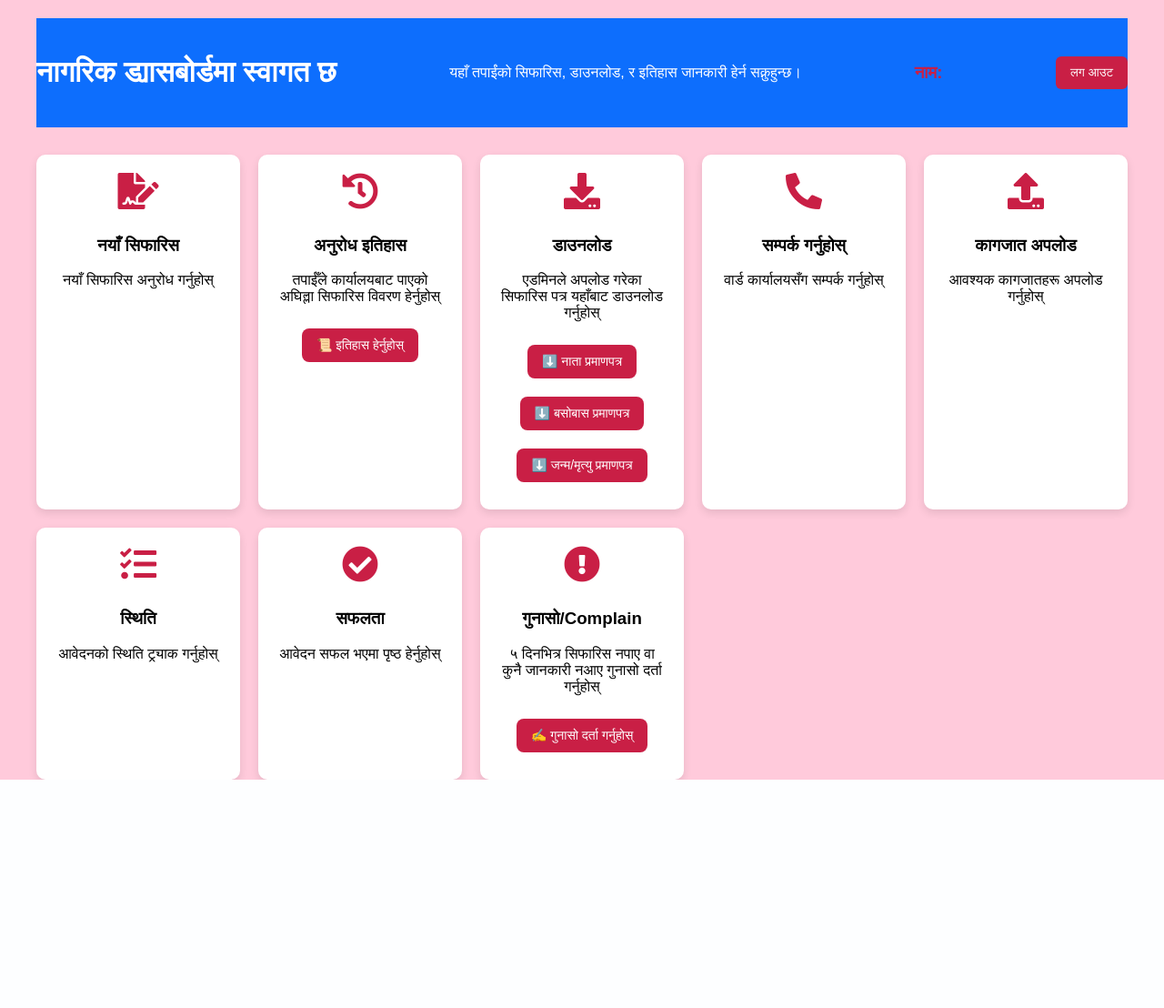
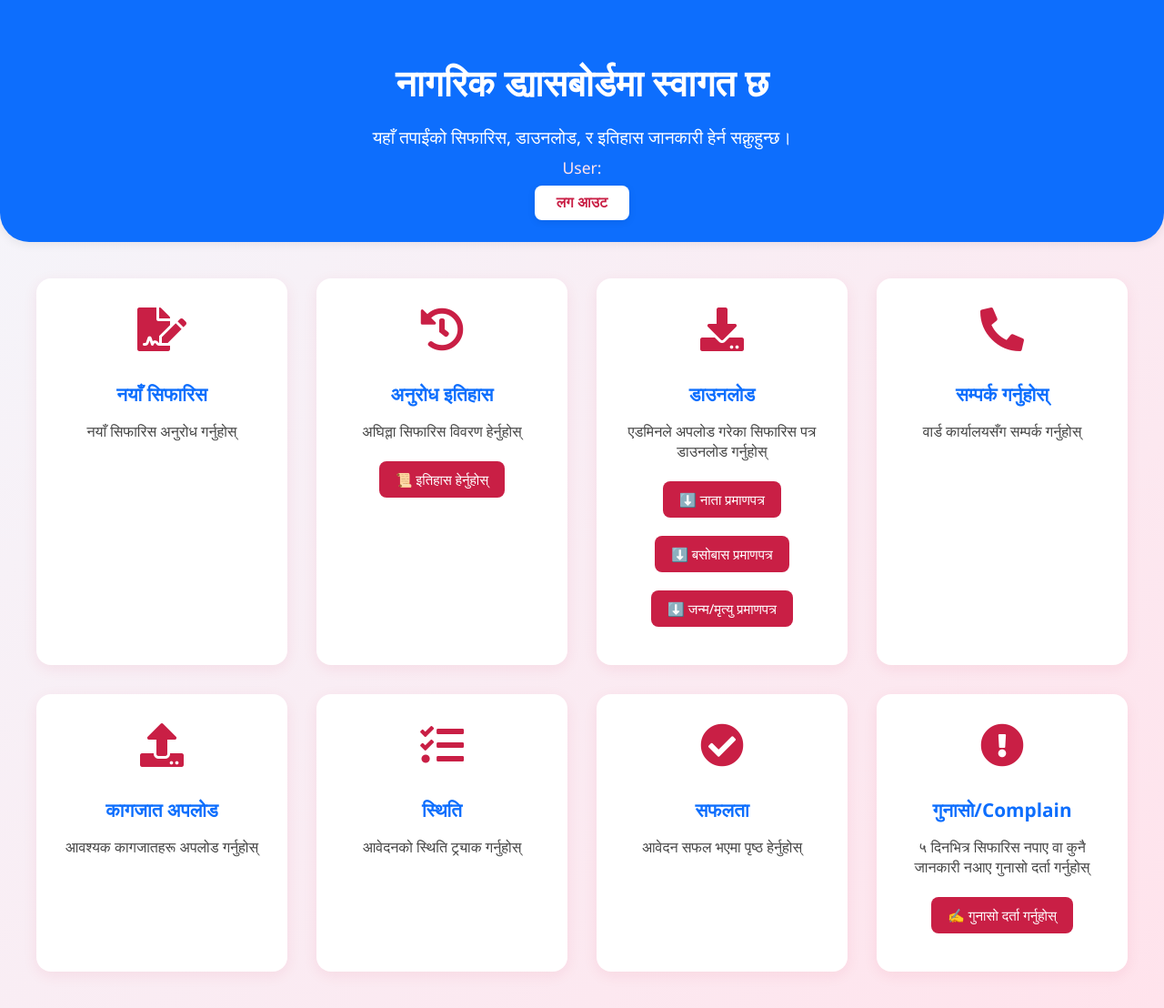
Before and after one commit to AMAYKJHA/esifarish, a PHP site: page /nagrikdashboard.php in a window 1280 px wide. Shown: the whole page at 91% size. Before the commit the page ends 857 px from the top, so only its background shows below. Run offline with PHP 8.4, Linux system fonts and the light colour scheme.

Commit message:
Some UI changes

```diff
--- a/nagrikdashboard.php
+++ b/nagrikdashboard.php
@@ -7,92 +7,133 @@
 <head>
   <meta charset="UTF-8" />
   <meta name="viewport" content="width=device-width, initial-scale=1.0"/>
-  <title>eSifaris Dashboard</title>
-  <link rel="stylesheet" href="styles.css" />
+  <title>नागरिक ड्यासबोर्ड</title>
   <link rel="stylesheet" href="https://cdnjs.cloudflare.com/ajax/libs/font-awesome/5.15.3/css/all.min.css"/>
-</head>
   <style>
+    body {
+      font-family: 'Segoe UI', 'Mangal', sans-serif;
+      background: linear-gradient(135deg, #f4f6fb 0%, #ffe3ec 100%);
+      margin: 0;
+      padding: 0;
+    }
+    .header {
+      background: #0d6efd;
+      color: #fff;
+      text-align: center;
+      padding: 36px 0 24px 0;
+      box-shadow: 0 2px 12px rgba(0,0,0,0.08);
+      border-bottom-left-radius: 32px;
+      border-bottom-right-radius: 32px;
+    }
+    .header h1 {
+      font-size: 2.5rem;
+      margin-bottom: 8px;
+    }
+    .header p {
+      font-size: 1.2rem;
+      margin-bottom: 8px;
+    }
+    .header .user {
+      font-size: 1.1rem;
+      color: #ffe3ec;
+      margin-bottom: 8px;
+    }
+    .header button {
+      background: #fff;
+      color: #c91f45;
+      border: none;
+      padding: 10px 24px;
+      border-radius: 8px;
+      font-size: 1rem;
+      cursor: pointer;
+      font-weight: 600;
+      box-shadow: 0 2px 8px rgba(0,0,0,0.08);
+      transition: background 0.2s, color 0.2s;
+    }
+    .header button:hover {
+      background: #c91f45;
+      color: #fff;
+    }
     .dashboard {
-  padding: 20px;
       max-width: 1200px;
-  max-height: 500px;
-  margin: auto;
-}
-.dashboard-header {
-  display: flex;
-  justify-content: space-between;
-  align-items: center;
-}
-.dashboard-header h2 {
-  color: #c91f45;
-}
-.dashboard-header button {
-  background-color: #c91f45;
-  color: #fff;
-  border: none;
-  padding: 10px 16px;
-  cursor: pointer;
-  border-radius: 6px;
+      margin: 40px auto;
+      padding: 0 20px;
     }
     .dashboard-cards {
       display: grid;
       grid-template-columns: repeat(auto-fit, minmax(220px, 1fr));
-  gap: 20px;
-  margin-top: 30px;
+      gap: 32px;
+      margin-top: 32px;
     }
     .card {
-  background: white;
-  border-radius: 10px;
-  padding: 20px;
+      background: #fff;
+      border-radius: 16px;
+      box-shadow: 0 4px 16px rgba(201,31,69,0.08);
+      padding: 32px 20px;
       text-align: center;
-  box-shadow: 0 4px 10px rgba(0,0,0,0.1);
-  transition: transform 0.2s;
+      transition: box-shadow 0.2s, transform 0.2s;
       cursor: pointer;
+      position: relative;
+      overflow: hidden;
     }
     .card:hover {
-  transform: translateY(-5px);
+      box-shadow: 0 8px 32px rgba(13,110,253,0.12);
+      transform: translateY(-4px) scale(1.03);
+      background: #f9f9ff;
     }
     .card i {
-  font-size: 40px;
+      font-size: 48px;
       color: #c91f45;
-  margin-bottom: 10px;
+      margin-bottom: 12px;
+      transition: color 0.2s;
+    }
+    .card:hover i {
+      color: #0d6efd;
+    }
+    .card h3 {
+      font-size: 1.3rem;
+      color: #0d6efd;
+      margin-bottom: 8px;
+    }
+    .card p {
+      color: #444;
+      font-size: 1rem;
+      margin-bottom: 12px;
     }
     .dashboard-button {
       display: inline-block;
       margin: 10px 0;
-  padding: 10px 16px;
+      padding: 10px 18px;
       background-color: #c91f45;
       color: #fff;
       text-decoration: none;
       border-radius: 8px;
-  font-size: 14px;
+      font-size: 15px;
+      font-weight: 500;
+      transition: background 0.2s;
     }
     .dashboard-button:hover {
-  background-color: #a51835;
+      background-color: #0d6efd;
     }
-body {
-  font-family: 'Mangal', sans-serif;
-  background: rgb(255, 202, 219);
-  margin: 0;
-  padding: 0;
+    @media (max-width: 700px) {
+      .dashboard-cards {
+        grid-template-columns: 1fr;
       }
-header {
-  background-color: #0d6efd;
-  color: white;
-  text-align: center;
-  padding: 20px 0;
+      .dashboard {
+        padding: 0 8px;
+      }
     }
   </style>
+</head>
 <body>
-  <div class="dashboard">
-    <header class="dashboard-header">
+  <div class="header">
     <h1>नागरिक ड्यासबोर्डमा स्वागत छ</h1>
     <p>यहाँ तपाईंको सिफारिस, डाउनलोड, र इतिहास जानकारी हेर्न सक्नुहुन्छ।</p>
-        <h3 style="color:#c91f45;">नाम: <?php echo htmlspecialchars($user_name); ?></h3>
+    <div class="user">User: <?php echo htmlspecialchars($user_name); ?></div>
     <button onclick="logout()">लग आउट</button>
-    </header>
+  </div>
+  <div class="dashboard">
     <div class="dashboard-cards">
-      <!-- ...existing dashboard cards from nagrikdashboard.html... -->
       <div class="card" onclick="goTo('apply.html')">
         <i class="fas fa-file-signature"></i>
         <h3>नयाँ सिफारिस</h3>
@@ -101,13 +142,13 @@
       <div class="card" onclick="goTo('histroy.html')">
         <i class="fas fa-history"></i>
         <h3>अनुरोध इतिहास</h3>
-        <p>तपाईँले कार्यालयबाट पाएको अघिल्ला सिफारिस विवरण हेर्नुहोस्</p>
+        <p>अघिल्ला सिफारिस विवरण हेर्नुहोस्</p>
         <a href="history.html" class="dashboard-button">📜 इतिहास हेर्नुहोस्</a>
       </div>
       <div class="card" onclick="goTo('documents.html')">
         <i class="fas fa-download"></i>
         <h3>डाउनलोड</h3>
-        <p>एडमिनले अपलोड गरेका सिफारिस पत्र यहाँबाट डाउनलोड गर्नुहोस्</p>
+        <p>एडमिनले अपलोड गरेका सिफारिस पत्र डाउनलोड गर्नुहोस्</p>
         <a href="docs/nata.pdf" download class="dashboard-button">⬇️ नाता प्रमाणपत्र</a>
         <a href="docs/basobas.pdf" download class="dashboard-button">⬇️ बसोबास प्रमाणपत्र</a>
         <a href="docs/junid.pdf" download class="dashboard-button">⬇️ जन्म/मृत्यु प्रमाणपत्र</a>
@@ -142,8 +183,7 @@
   </div>
   <script>
     function logout() {
-    localStorage.removeItem("user");
-    window.location.href = "login.html";
+      window.location.href = "backend/logout.php";
     }
     function goTo(page) {
       window.location.href = page;
```
Also changed, not shown: nagrikdashboard.html (deleted, +0 -173 lines), success.html (+7 -7 lines), uploads/Screenshot 2025-07-14 215400.png (added), uploads/Screenshot 2025-07-29 185821.png (added), uploads/Screenshot 2025-08-29 193010.png (added). Lines whose indentation alone changed are shown as unchanged.
